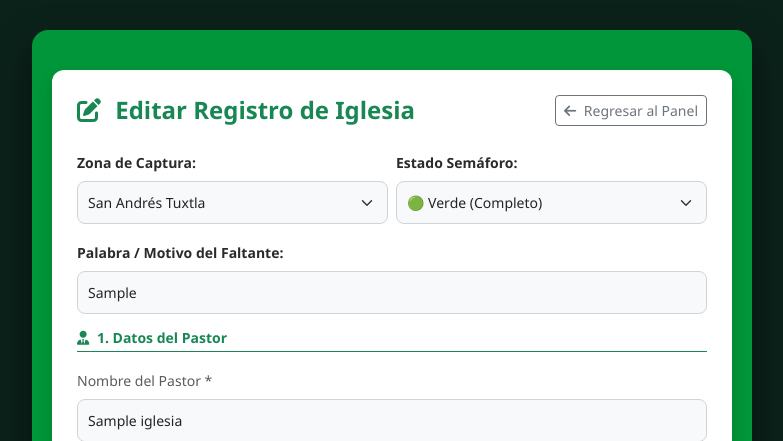
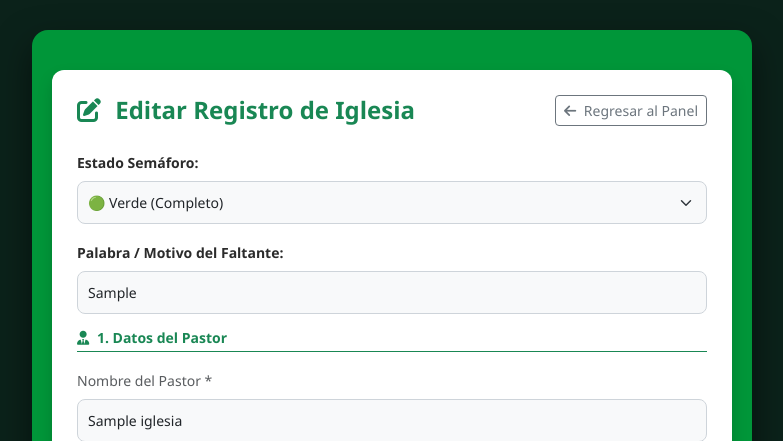
Before and after one commit to hca199153-source/iglesia-app, a Node server app: template views/editar.ejs in a window 1280 px wide. Shown: the top 441 px of the page, without its empty margins (248-1031 px from the left). Run offline with Node 20, Linux system fonts and the light colour scheme; the template is opened without the code that fills it: most values are stand-ins (such as "Sample title", 1, 10 or a date in 2020).

Commit message:
Update editar.ejs

```diff
--- a/views/editar.ejs
+++ b/views/editar.ejs
@@ -23,28 +23,13 @@
             </div>
 
             <form action="/actualizar-registro/<%= iglesia.id %>" method="POST">
-                <div class="row g-2 mb-3">
-                    <div class="col-md-6">
-                        <label class="form-label fw-bold small">Zona de Captura:</label>
-                        <select name="zona" class="form-select form-select-sm" required>
-                            <option value="san_andres" <%= iglesia.zona === 'san_andres' ? 'selected' : '' %>>San Andrés Tuxtla</option>
-                            <option value="medellin" <%= iglesia.zona === 'medellin' ? 'selected' : '' %>>Medellín</option>
-                            <option value="manlio" <%= iglesia.zona === 'manlio' ? 'selected' : '' %>>Manlio Fabio</option>
-                            <option value="orizaba" <%= iglesia.zona === 'orizaba' ? 'selected' : '' %>>Orizaba</option>
-                            <option value="cd_aleman" <%= iglesia.zona === 'cd_aleman' ? 'selected' : '' %>>Ciudad Alemán</option>
-                            <option value="xalapa" <%= iglesia.zona === 'xalapa' ? 'selected' : '' %>>Xalapa</option>
-                            <option value="carlos_a_carrillo" <%= iglesia.zona === 'carlos_a_carrillo' ? 'selected' : '' %>>Carlos A. Carrillo</option>
-                            <option value="tezonapa" <%= iglesia.zona === 'tezonapa' ? 'selected' : '' %>>Tezonapa</option>
-                        </select>
-                    </div>
-                    <div class="col-md-6">
+                <div class="mb-3">
                     <label class="form-label fw-bold small">Estado Semáforo:</label>
                     <select name="estado_semaforo" class="form-select form-select-sm" required>
                         <option value="verde" <%= (iglesia.estado_semaforo || 'verde') === 'verde' ? 'selected' : '' %>>🟢 Verde (Completo)</option>
                         <option value="amarillo" <%= iglesia.estado_semaforo === 'amarillo' ? 'selected' : '' %>>🟡 Amarillo (Faltante Menor)</option>
                         <option value="rojo" <%= iglesia.estado_semaforo === 'rojo' ? 'selected' : '' %>>🔴 Rojo (Faltante Crítico)</option>
                     </select>
-                    </div>
                 </div>
 
                 <div class="mb-3">
```
Lines whose indentation alone changed are shown as unchanged.
